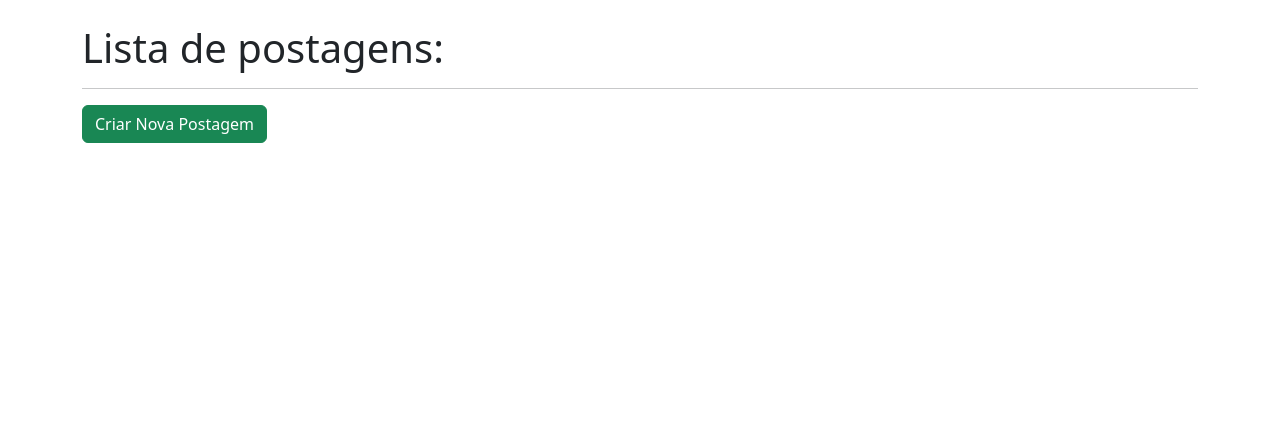
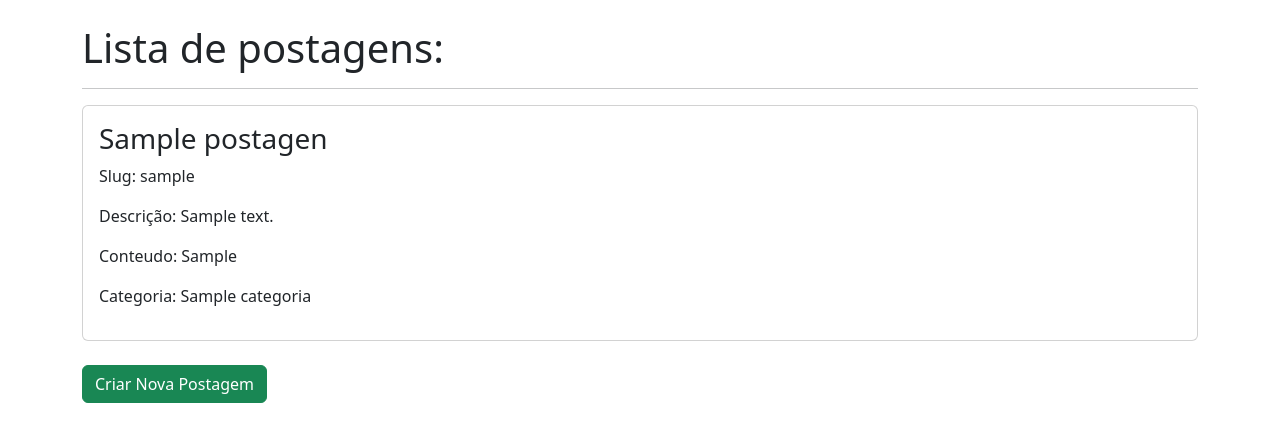
Before and after one commit to GabrielBursi/blog-node, a Node server app: page /posts/lista in a window 1280 px wide. Shown: the part 128-570 px from the top of the page. Run offline with Node 20, Linux system fonts and the light colour scheme; tables that the repository leaves empty hold one stand-in row (values such as "Sample post"); some libraries are stand-ins or nearby versions.

Commit message:
listando postagens

```diff
--- a/routes/posts.js
+++ b/routes/posts.js
@@ -10,7 +10,10 @@ router.get('/', (req, res) => {
 })
 
 router.get('/lista', (req, res) => {
-    res.render('posts/lista')
+    ModelPostagens.find().lean().populate('categoria').sort({data: 'desc'})
+        .then(postagens => {
+            res.render('posts/lista', {postagens})
+        })
 })
 
 router.get('/lista/add', (req, res) => {
--- a/views/posts/lista.handlebars
+++ b/views/posts/lista.handlebars
@@ -1,5 +1,18 @@
 <h1>Lista de postagens:</h1>
 <hr>
+{{#each postagens}}
+    <div class="card mb-4">
+        <div class="card-body">
+            <h3>{{titulo}}</h3>
+            <p>Slug: {{slug}}</p>
+            <p>Descrição: {{descricao}}</p>
+            <p>Conteudo: {{conteudo}}</p>
+            <p>Categoria: {{categoria.nome}}</p>
+        </div>
+    </div>
+{{else}}
+    <p>Nenhuma postagem criada!</p>
+{{/each}}
 <a href="/posts/lista/add">
     <button class="btn btn-success">Criar Nova Postagem</button>
 </a>
```
